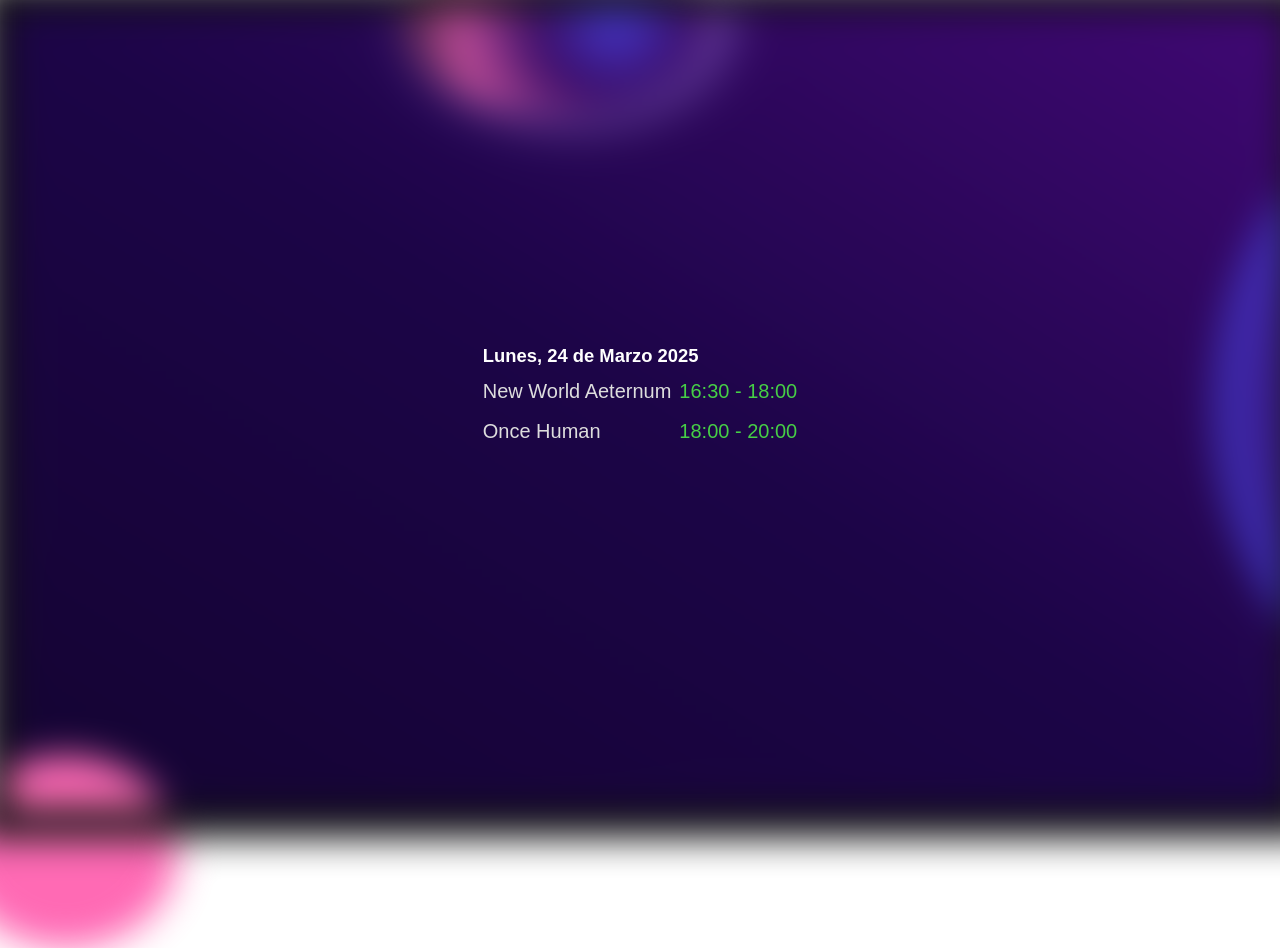
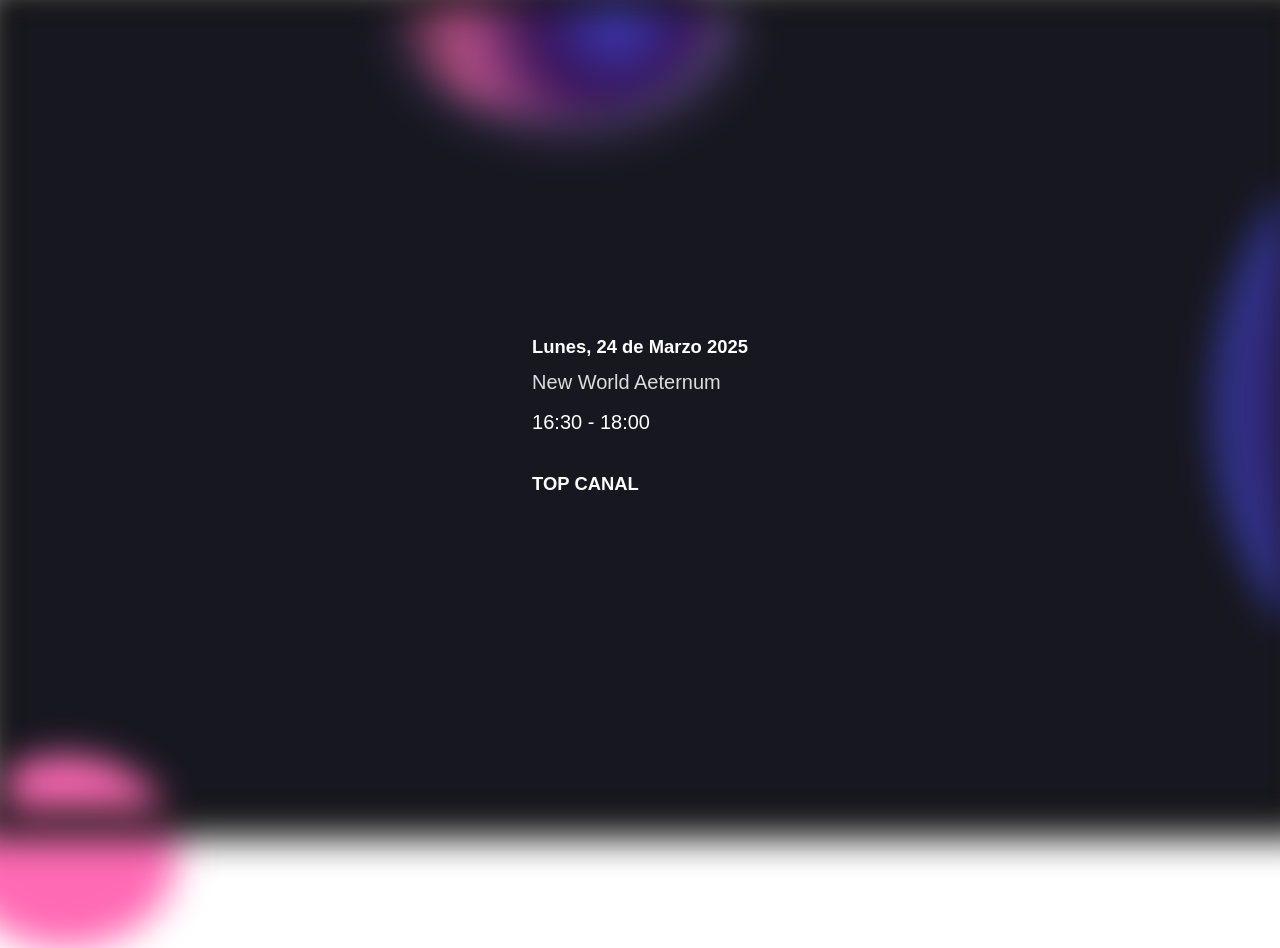
Before and after one commit to PCSolucion/horarios_juegos_stream, a plain HTML site: page index.html in a window 1280 px wide. Shown: the top 948 px of the page. Drawn offline with Linux system fonts and the light colour scheme.

Commit message:
Estilo cambiado a f1

```diff
--- a/index.html
+++ b/index.html
@@ -26,11 +26,14 @@
 			<div class="personal-bests">
 				<h2><div class="icon-container"><i class="fa-solid fa-bullseye"></i></div> <span id="day-title"></span></h2>
 				<ul>
-					<li><span class="event">New World Aeternum</span><span class="time">16:30 - 18:00</span></li>
-					<li><span class="event">Once Human</span><span class="time">18:00 - 20:00</span></li>
+					<li><span class="event">New World Aeternum</span></li>
+					<li><span class="time">16:30 - 18:00</span></li>
 				</ul>
+				<h2 id="day-titledos"><div class="icon-container"><i class="fa-solid fa-bullseye"></i></div> <span id="day-title"></span>TOP CANAL</h2>
 			</div>
+
 		</div>
+
 	</div>
 
 	<script>
--- a/styles.css
+++ b/styles.css
@@ -18,7 +18,7 @@ font-size: 25px !important;
 }
 
 .wrapper{
-background-image: linear-gradient(to top right,#120230,#1a0345,#3e0673);
+background-color:#15151e;
 height: 100vh;
 width: 100vw;
 outline: 30px solid var(--black);
@@ -86,6 +86,9 @@ width: auto;
 max-width: 400px;
 padding: 20px;
 }
+#day-titledos{
+    margin-top: 40px;
+}
 h1 {
     display:none;
 }
@@ -136,8 +139,8 @@ flex-grow: 1;
 }
 
 .personal-bests ul li .time {
-color: rgb(70, 207, 70);
-margin-left: 10px;
+color: #ffffff;
+font-weight: 500;
 }
 
 @keyframes float1{
```
